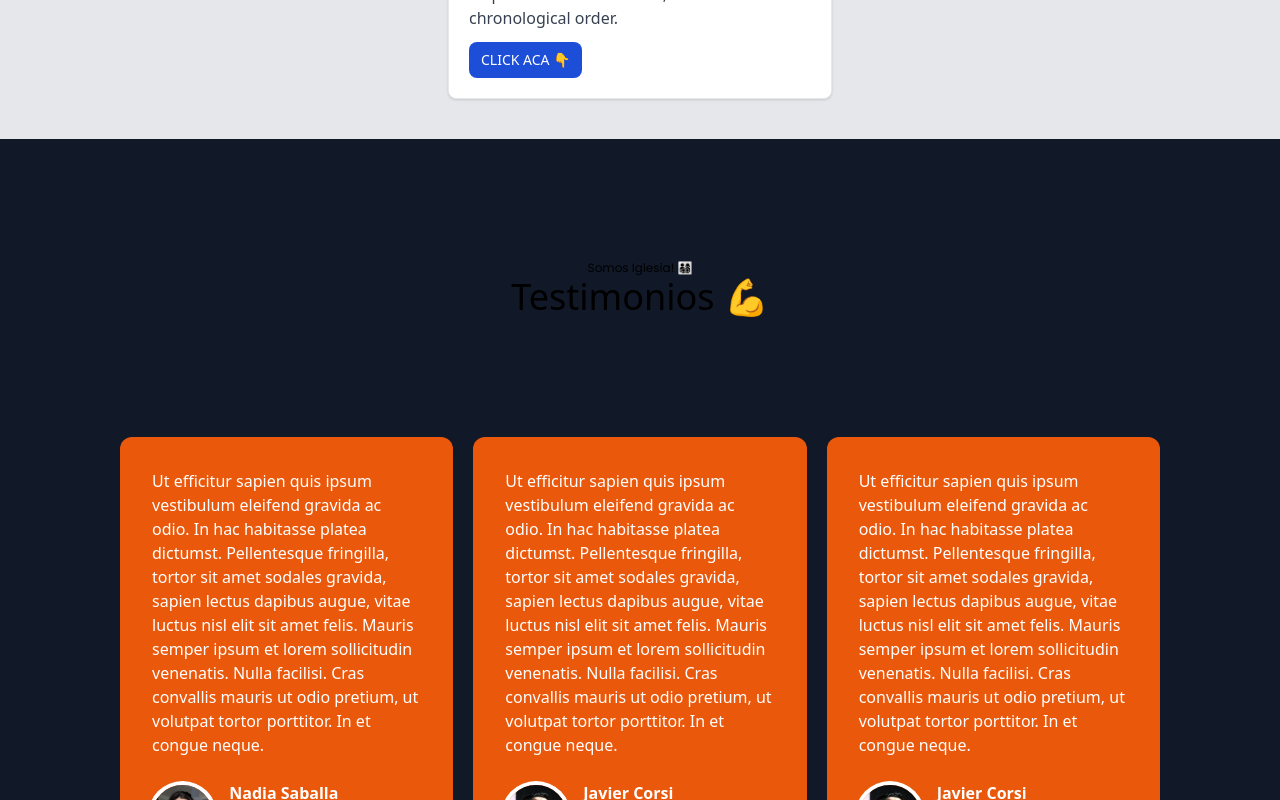
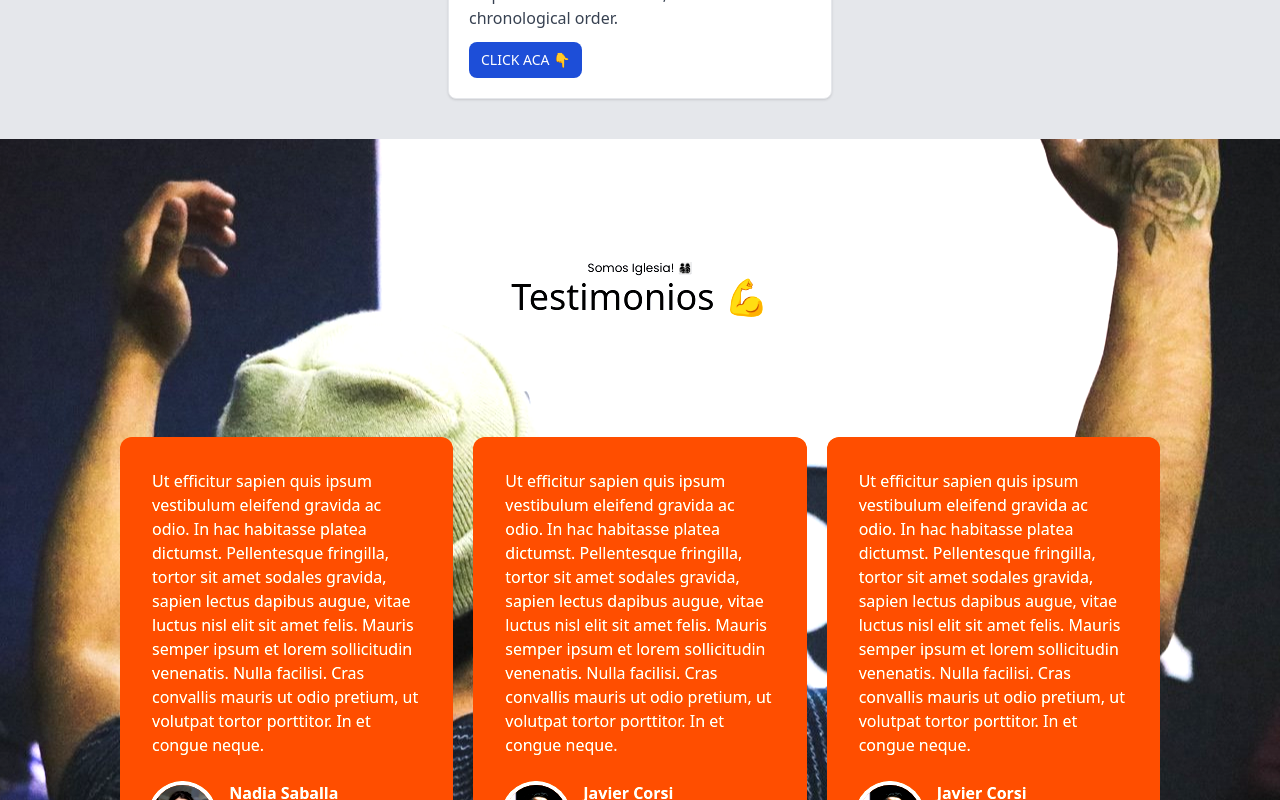
Before and after one commit to sebygalla/encuentro-tailwind, a React (Vite) app: page / in a window 1280 px wide. Shown: the part 2620-3420 px from the top of the page. Built offline with nearby package versions, Linux system fonts and the light colour scheme.

Commit message:
gb image

```diff
--- a/src/App.jsx
+++ b/src/App.jsx
@@ -16,7 +16,7 @@ function App() {
       <CardActividades />
 
 
-      <div className=" bg-gray-900 p-10">
+      <div className=" bg-testimonio bg-container bg-center relative overflow-hidden contrast-125 p-10">
 
         <TituloWeb title="Testimonios 💪 " />
         <div className="mb-10 mt-10 grid gap-5 xl:p-20 md:grid-cols-2 p-2 xl:grid-cols-3">
--- a/tailwind.config.js
+++ b/tailwind.config.js
@@ -10,6 +10,10 @@ module.exports = {
     },
 
     extend: {
+      backgroundImage: {
+        'testimonio': "url('../src/assets/image/portada2.jpg')",
+
+      }
 
 
     },
```
